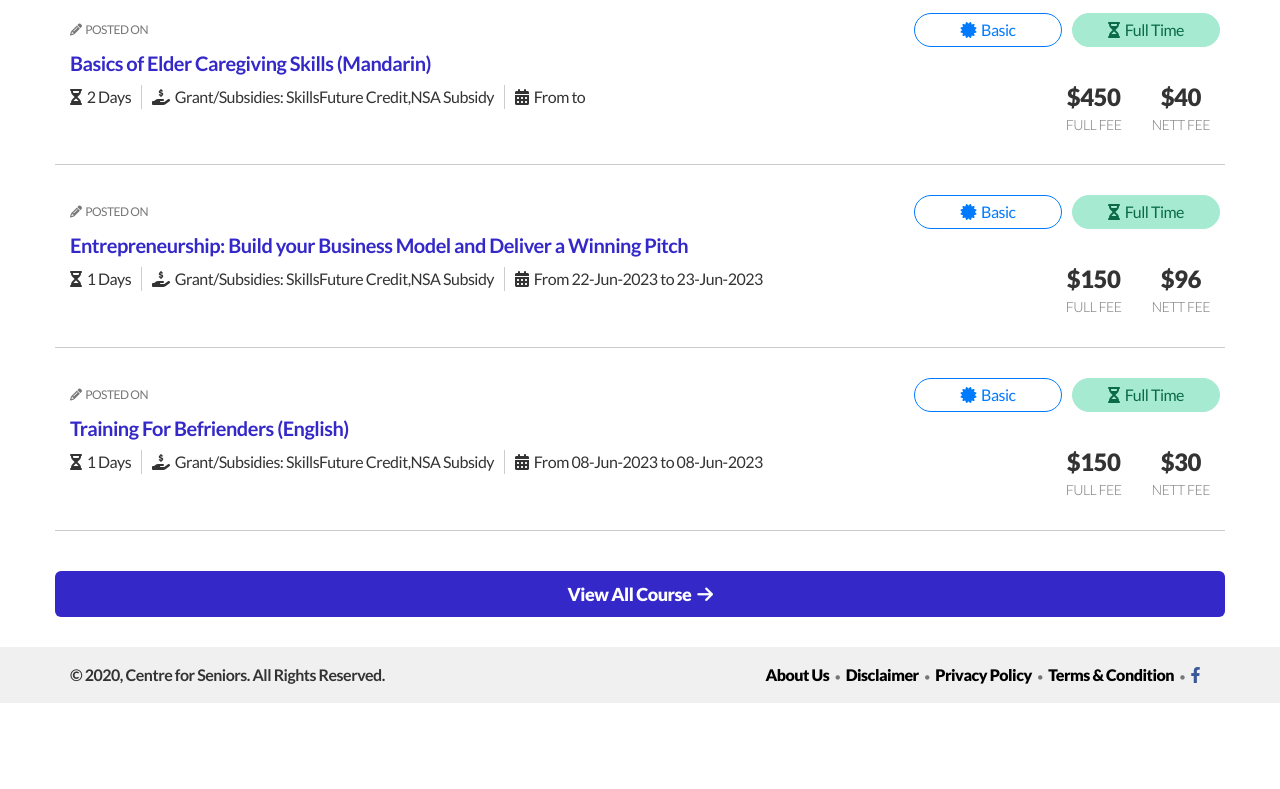
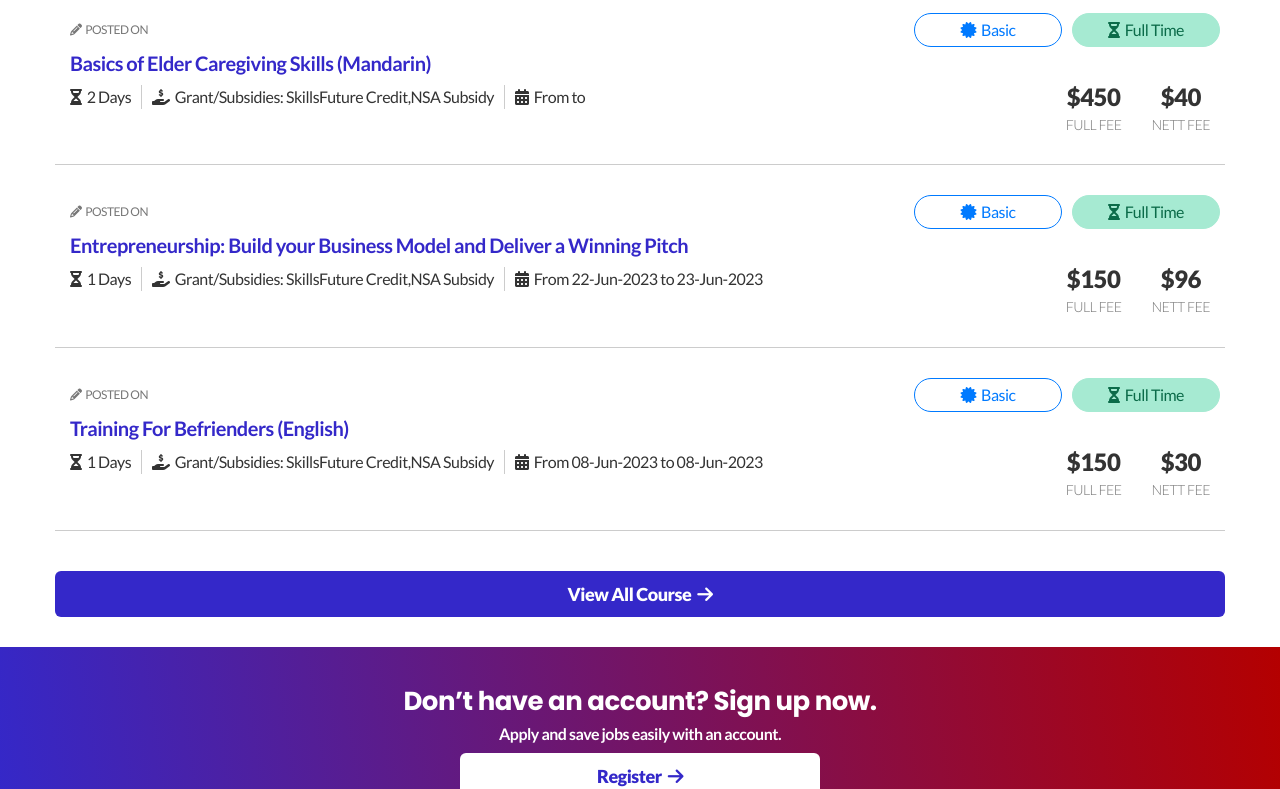
Before and after one commit to phr9000/seniorJob, a React (Create React App) app: page / in a window 1280 px wide. Shown: the part 2000-2789 px from the top of the page. Before the commit the page ends 2703 px from the top, so only its background shows below. Built offline with nearby package versions, Linux system fonts and the light colour scheme.

Commit message:
+ SubBanner.tsx 완성

```diff
--- a/src/assets/styles/common.scss
+++ b/src/assets/styles/common.scss
@@ -1,7 +1,11 @@
 @import url("https://fonts.googleapis.com/css2?family=Lato:ital,wght@0,100;0,300;0,400;0,700;0,900;1,100;1,300;1,400;1,700;1,900&display=swap");
+
+@import url('https://fonts.googleapis.com/css2?family=Poppins:ital,wght@0,100;0,200;0,300;0,400;0,500;0,700;0,800;0,900;1,100;1,200;1,300;1,400;1,500;1,600;1,700;1,800;1,900&display=swap');
+
 // ------- common ------- //
 * {
   font-family: "Lato", sans-serif;
+  // font-family: 'Poppins', sans-serif;
 }
 
 html,
--- a/src/assets/styles/layout/footer.scss
+++ b/src/assets/styles/layout/footer.scss
@@ -11,8 +11,8 @@ footer {
       width: 940px;
     }
     @include tablet {
-      width: 720px;
-
+      width: 100%;
+      flex-direction: column;
     }
     @include mobile {
       width: 100%;
@@ -20,14 +20,21 @@ footer {
     }
 
     .copy_area {
-      @include font(16px, 600, #333);
-      padding: 0 1.5rem
-
+      @include font(16px, 600, #333, 1.4);
+      padding: 0 1.5rem;
+      @include mobile {
+        text-align: center;
+        margin-bottom: 0.5rem;
+      }
     }
 
     .ft_links {
       @include flex(flex, center, center);
       padding: 0 2rem;
+
+      @include mobile {
+        flex-wrap: wrap;
+      }
 
       li {
         @include flex(flex, center, center);
--- a/src/assets/styles/layout/main.scss
+++ b/src/assets/styles/layout/main.scss
@@ -128,6 +128,7 @@ main {
 .main-container {
   // title
   h2 {
+    font-family: 'Poppins', sans-serif;
     margin-top: 2rem;
     margin-bottom: 1rem;
     font-size: 2.6rem;
@@ -204,3 +205,47 @@ main {
     }
   }
 }
+
+// SubBanner
+.SbuBannerComp {
+  background-image: linear-gradient(82deg, #3428c9, #b40000 100%);
+  min-height: 160px;
+
+  .section_inner {
+    padding: 2rem 0 4rem;
+
+    h2 {
+      @include font(2.6rem, 600, #fff, 1.1);
+      margin: 2rem 0 1rem;
+      font-family: 'Poppins', sans-serif;
+    }
+
+    p {
+      @include font(1.6rem, 600, #fff, 1.1);
+      text-align: center;
+      margin-bottom: 1rem;
+    }
+
+    .big_btn {
+      padding-top: 0;
+      @include mobile {
+        padding: 0 1.5rem;
+      }
+
+      a {
+        width: 360px;
+        height: 4.4rem;
+        margin: 0 auto;
+        background-color: #fff;
+        color: #3428c9;
+
+        @include mobile {
+          width: 100%;
+          padding: 0 1rem;
+          line-height: 44px;
+
+        }
+      }
+    }
+  }
+}
--- a/src/components/Guide.tsx
+++ b/src/components/Guide.tsx
@@ -9,6 +9,7 @@ import imgs from "src/common/ImgDef";
 /* Import Component */
 import {JobItem} from 'src/components/LatestList';
 import {CoursesItem} from "src/components/AvailCourses";
+import SubBanner from "src/components/banner/SubBanner";
 
 
 
@@ -44,7 +45,6 @@ export function SecTitleDesc ({desc = "We offer a variety of courses to help you
   );
 }
 
-
 export function BigBtn ({title = "View All Jobs"}: BigBtnTitleProps) {
   return (
     <div className="big_btn">
@@ -59,18 +59,20 @@ export function BigBtn ({title = "View All Jobs"}: BigBtnTitleProps) {
 const Guide: React.FC = () => {
   // 가이드 모듈타이틀에 대한 스타일
   const commonStyle: React.CSSProperties = {
-    fontWeight: '700',
+    fontWeight: '600',
     backgroundColor: 'lightblue',
     marginTop: '20px',
     marginBottom: '20px',
   }
   const fontSize30: React.CSSProperties = {
     fontSize: '30px',
+    fontWeight: '900',
     padding: '10px 0',
     textAlign: "center"
   }
   const fontSize20: React.CSSProperties = {
     fontSize: '20px',
+    fontWeight: '800',
     padding: '10px 0',
     backgroundColor: 'gold',
     textIndent: '30px',
@@ -111,20 +113,22 @@ const Guide: React.FC = () => {
   return (
     <div style={styelMargin}>
       <div style={{...commonStyle, ...fontSize30}}>[ Guide Page ]</div>
-      <div style={{...commonStyle, ...fontSize20}}>[Section Titile]</div>
+      <div style={{...commonStyle, ...fontSize20}}>[ 00.Section Titile ]</div>
       <SecTitle title="section title"/>
-      <div style={{...commonStyle, ...fontSize20}}>[Section Title Desc]</div>
+      <div style={{...commonStyle, ...fontSize20}}>[ 01.Section Title Desc ]</div>
       <SecTitleDesc desc="section desc"/>
 
-      <div style={{...commonStyle, ...fontSize20}}>[btn Big]</div>
+      <div style={{...commonStyle, ...fontSize20}}>[ 03.btn Big ]</div>
       <BigBtn/>
 
-      <div style={{...commonStyle, ...fontSize20}}>[Latest List Item]</div>
+      <div style={{...commonStyle, ...fontSize20}}>[ 04.Latest List Item ]</div>
       <JobItem job={someJobData}/>
-      <div style={{...commonStyle, ...fontSize20}}>[Available Courses List Item]</div>
+      <div style={{...commonStyle, ...fontSize20}}>[ 05.Available Courses List Item ]</div>
       <CoursesItem courses={someCoursesData}/>
-      <div style={{...commonStyle, ...fontSize20}}>[button component]</div>
+      <div style={{...commonStyle, ...fontSize20}}>[ 06.button component ]</div>
       <Button label="라벨ㄹㄹㄹ" color="red"/>
+      <div style={{...commonStyle, ...fontSize20}}>[ 07.Sub Banner ]</div>
+      <SubBanner/>
     </div>
   );
 };
--- /dev/null
+++ b/src/components/banner/SponsorBanner.tsx
@@ -0,0 +1,5 @@
+/* eslint-disable */
+import React from "react";
+
+/* Import imgs */
+import imgs from 'src/common/ImgDef';
--- /dev/null
+++ b/src/components/banner/SubBanner.tsx
@@ -0,0 +1,26 @@
+/* eslint-disable */
+import React from "react";
+
+/* Import imgs */
+import imgs from 'src/common/ImgDef';
+
+/* Import Component */
+import {BigBtn} from "src/components/Guide";
+
+
+
+
+const SubBanner: React.FC = () => {
+  return (
+    <div className="section_inner">
+      <h2>Don’t have an account? Sign up now.</h2>
+      <p>
+        Apply and save jobs easily with an account.
+      </p>
+      <div>
+        <BigBtn title="Register"/>
+      </div>
+    </div>
+  );
+}
+export default SubBanner;
--- a/src/pages/Main/MainLayout.tsx
+++ b/src/pages/Main/MainLayout.tsx
@@ -5,6 +5,7 @@ import React from "react";
 import LatestList from "src/components/LatestList";
 import AvailCourses from "src/components/AvailCourses";
 import NeedHelp from "src/pages/Main/needhelp/NeedHelp";
+import SubBanner from "src/components/banner/SubBanner";
 
 
 
@@ -61,6 +62,9 @@ const MainLayout: React.FC = () => {
       <section className="AvailCoursesComp">
         <AvailCourses/>
       </section>
+      <section className="SbuBannerComp">
+        <SubBanner/>
+      </section>
     </main>
   );
 };
```
